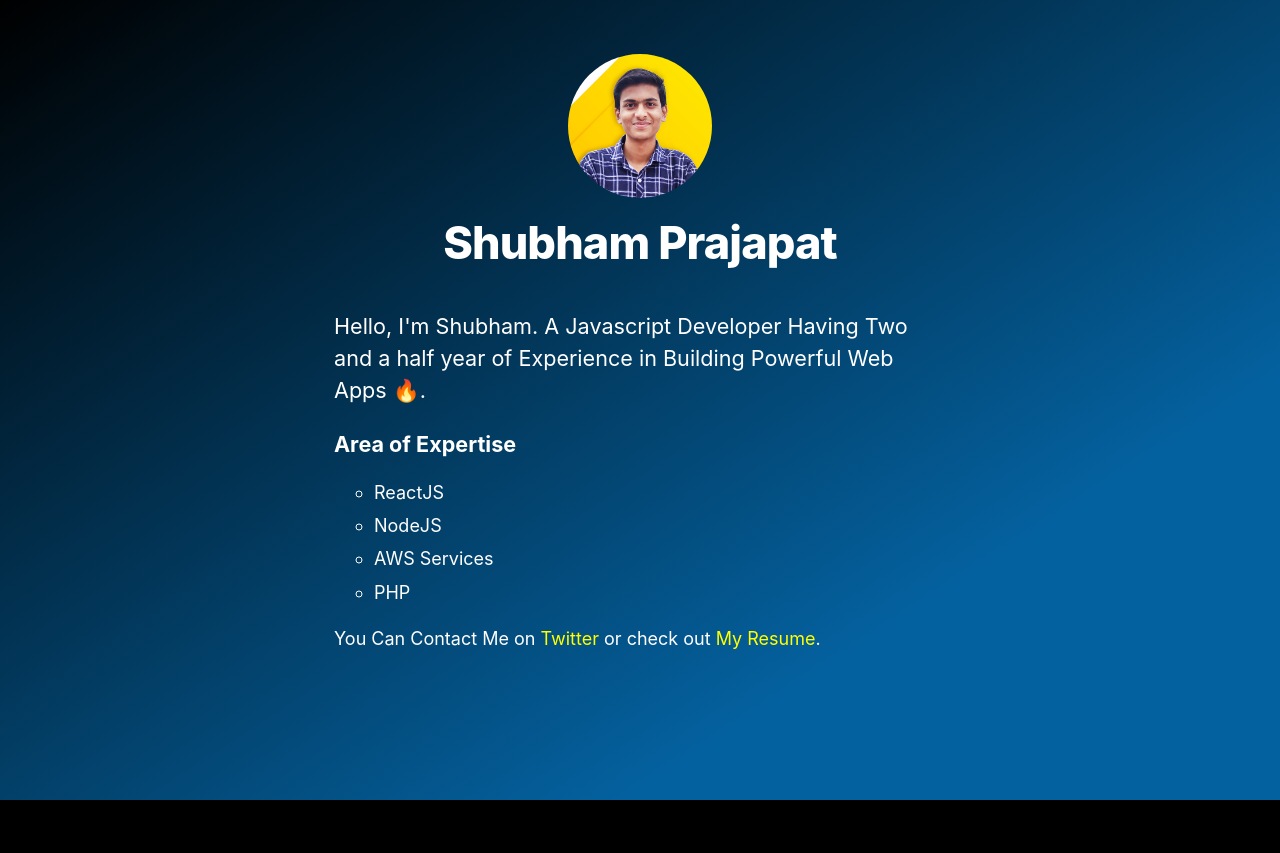
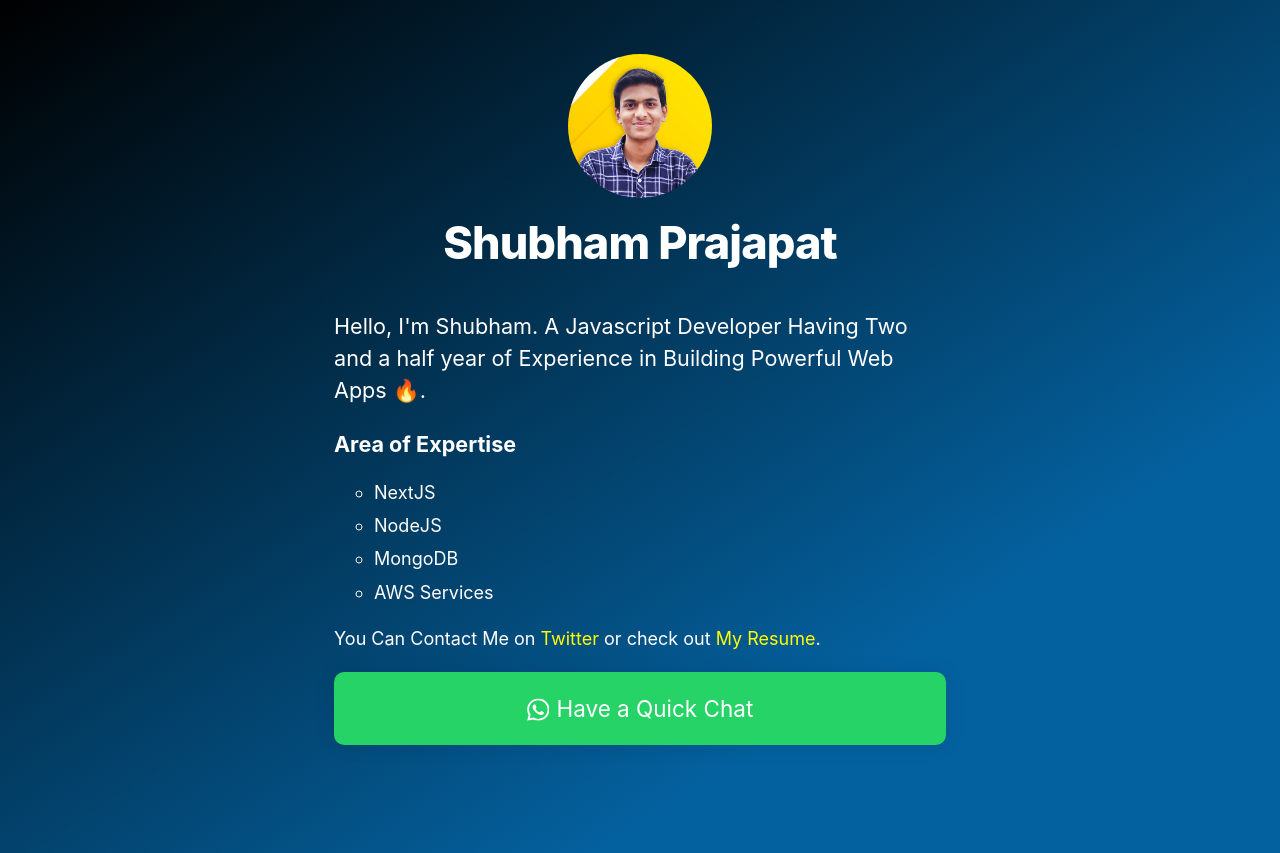
Before and after one commit to shubham-web/shubhamp.dev, a Next.js app: page / in a window 1280 px wide. Before the commit the page ends 800 px from the top, so only its background shows below. Built offline with nearby package versions, Linux system fonts and the light colour scheme.

Commit message:
Added chat button

```diff
--- a/pages/index.js
+++ b/pages/index.js
@@ -13,10 +13,10 @@
 				<div>
 					<h2 className={utilStyles.headingMd}>Area of Expertise</h2>
 					<ul className={utilStyles.list}>
-						<li className={utilStyles.listItem}>ReactJS</li>
+						<li className={utilStyles.listItem}>NextJS</li>
 						<li className={utilStyles.listItem}>NodeJS</li>
+						<li className={utilStyles.listItem}>MongoDB</li>
 						<li className={utilStyles.listItem}>AWS Services</li>
-						<li className={utilStyles.listItem}>PHP</li>
 					</ul>
 				</div>
 			</section>
@@ -31,6 +31,24 @@
 				</a>
 				.
 			</p>
+			<a
+				className="nostyle"
+				target="_blank"
+				href={`https://wa.me/+918319505750?text=${encodeURIComponent("Hi Shubham, Came here for a quick chat for some web-related queries. \n From: YOUR_NAME")}`}
+			>
+				<button type="button" className={utilStyles.chatButton} style={{ background: "rgb(37, 211, 102)", color: "white", borderColor: "rgb(37, 211, 102)" }}>
+					<span className={utilStyles.chatButtonIcon}>
+						<svg xmlns="http://www.w3.org/2000/svg" width="99.986" height="100.464" viewBox="0 0 418 420">
+							<path
+								fill="#fefefe"
+								fillRule="evenodd"
+								d="M0.394,419.826l29.49-107.717A207.5,207.5,0,0,1,2.137,208.187C2.183,93.576,95.434.331,210.01,0.331A207.906,207.906,0,0,1,417.882,208.353c-0.046,114.614-93.306,207.868-207.869,207.868h-0.086a207.686,207.686,0,0,1-99.337-25.3Zm115.3-66.539L122,357.032a172.519,172.519,0,0,0,87.937,24.083h0.071c95.228,0,172.734-77.508,172.773-172.775a172.8,172.8,0,0,0-172.7-172.9c-95.3,0-172.808,77.5-172.846,172.761A172.357,172.357,0,0,0,63.65,300.147l4.108,6.538L50.3,370.441Zm199.041-95.5c-1.3-2.167-4.761-3.467-9.954-6.068s-30.73-15.163-35.491-16.9-8.224-2.6-11.687,2.6-13.415,16.9-16.446,20.366-6.059,3.9-11.252,1.3S207.976,251,188.137,233.3c-15.441-13.773-25.865-30.781-28.9-35.982s-0.323-8.01,2.277-10.6c2.337-2.327,5.195-6.067,7.792-9.1s3.462-5.2,5.193-8.665,0.866-6.5-.433-9.1-11.685-28.167-16.014-38.567c-4.216-10.127-8.5-8.755-11.686-8.916-3.026-.151-6.492-0.183-9.955-0.183a19.083,19.083,0,0,0-13.85,6.5c-4.761,5.2-18.179,17.767-18.179,43.331S123,212.285,125.6,215.752s36.624,55.929,88.728,78.427a298.249,298.249,0,0,0,29.61,10.941c12.442,3.954,23.765,3.4,32.715,2.058,9.979-1.49,30.73-12.564,35.058-24.7S316.035,259.948,314.736,257.783Z"
+							></path>
+						</svg>
+					</span>
+					<div>Have a Quick Chat</div>
+				</button>
+			</a>
 		</Layout>
 	);
 }
--- a/styles/global.css
+++ b/styles/global.css
@@ -5,6 +5,9 @@
 	font-family: -apple-system, BlinkMacSystemFont, Segoe UI, Roboto, Oxygen, Ubuntu, Cantarell, Fira Sans, Droid Sans, Helvetica Neue, sans-serif;
 	line-height: 1.6;
 	color: #fff;
+}
+button {
+	font-family: -apple-system, BlinkMacSystemFont, Segoe UI, Roboto, Oxygen, Ubuntu, Cantarell, Fira Sans, Droid Sans, Helvetica Neue, sans-serif;
 }
 html {
 	position: relative;
@@ -23,12 +26,15 @@
 	box-sizing: border-box;
 }
 
-a {
+a:not(.nostyle) {
 	color: #ff0;
 	text-decoration: none;
 }
+.nostyle {
+	text-decoration: none;
+}
 
-a:hover {
+a:not(.nostyle):hover {
 	text-decoration: underline;
 }
 
--- a/styles/utils.module.css
+++ b/styles/utils.module.css
@@ -48,3 +48,22 @@
 .lightText {
 	color: #666;
 }
+
+.chatButton {
+	display: flex;
+	align-items: center;
+	justify-content: center;
+	gap: 0.4rem;
+	padding: 1.25rem;
+	font-size: 1.25rem;
+	border: none;
+	width: 100%;
+	cursor: pointer;
+	border-radius: 10px;
+	box-shadow: 0 0 20px rgba(0, 0, 0, 0.1);
+}
+.chatButtonIcon svg {
+	width: 1.25rem;
+	height: auto;
+	transform: translateY(15%);
+}
```
